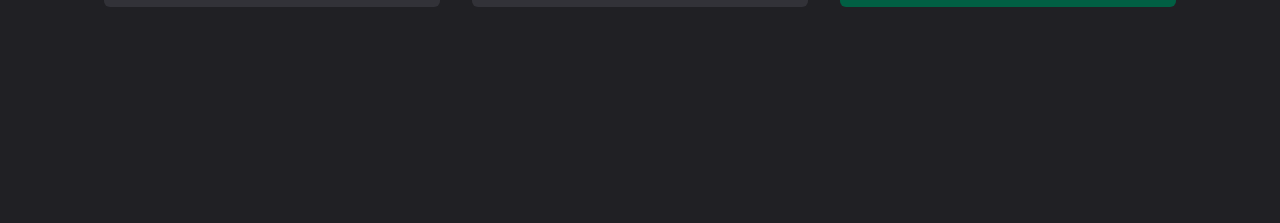
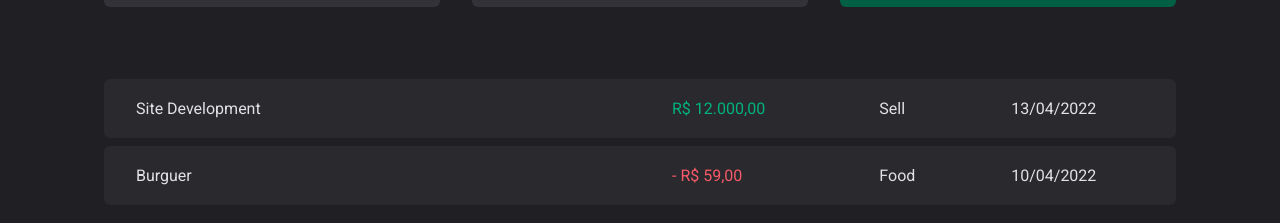
Before and after one commit to souph1s/dt-money, a React (Vite) app: page / in a window 1280 px wide. Shown: the part 523-746 px from the top of the page. Built offline with nearby package versions, Linux system fonts and the light colour scheme.

Commit message:
transactions table

```diff
--- a/src/pages/Transactions/index.tsx
+++ b/src/pages/Transactions/index.tsx
@@ -1,11 +1,40 @@
 import { Header } from "../../components/Header";
 import { Summary } from "../../components/Summary";
+import {
+  PriceHighlight,
+  TransactionsContainer,
+  TransactionsTable,
+} from "./styles";
 
 export function Transactions() {
-    return (
-        <div>
-            <Header />
-            <Summary />
-        </div>
-    )
+  return (
+    <div>
+      <Header />
+      <Summary />
+
+      <TransactionsContainer>
+        <TransactionsTable>
+          <tbody>
+            <tr>
+              <td width="50%">Site Development</td>
+              <td>
+                <PriceHighlight variant="income">R$ 12.000,00</PriceHighlight>
+              </td>
+              <td>Sell</td>
+              <td>13/04/2022</td>
+            </tr>
+
+            <tr>
+              <td width="50%">Burguer</td>
+              <td>
+                <PriceHighlight variant="outcome">- R$ 59,00</PriceHighlight>
+              </td>
+              <td>Food</td>
+              <td>10/04/2022</td>
+            </tr>
+          </tbody>
+        </TransactionsTable>
+      </TransactionsContainer>
+    </div>
+  );
 }
--- a/src/pages/Transactions/styles.ts
+++ b/src/pages/Transactions/styles.ts
@@ -0,0 +1,40 @@
+import styled from "styled-components";
+
+export const TransactionsContainer = styled.main`
+  width: 100%;
+  max-width: 1120px;
+  margin: 4rem auto 0;
+  padding: 0 1.5rem;
+`;
+
+export const TransactionsTable = styled.table`
+  width: 100%;
+  border-collapse: separate;
+  border-spacing: 0 0.5rem;
+
+  td {
+    padding: 1.25rem 2rem;
+    background: ${(props) => props.theme["gray-700"]};
+
+    &:first-child {
+      border-top-left-radius: 6px;
+      border-bottom-left-radius: 6px;
+    }
+
+    &:last-child {
+      border-top-right-radius: 6px;
+      border-bottom-right-radius: 6px;
+    }
+  }
+`;
+
+interface PriceHighlightProps {
+  variant?: "income" | "outcome";
+}
+
+export const PriceHighlight = styled.span<PriceHighlightProps>`
+  color: ${(props) =>
+    props.variant === "income"
+      ? props.theme["green-300"]
+      : props.theme["red-300"]};
+`;
```
Also changed, not shown: src/components/Summary/index.tsx (+7 -10 lines).
